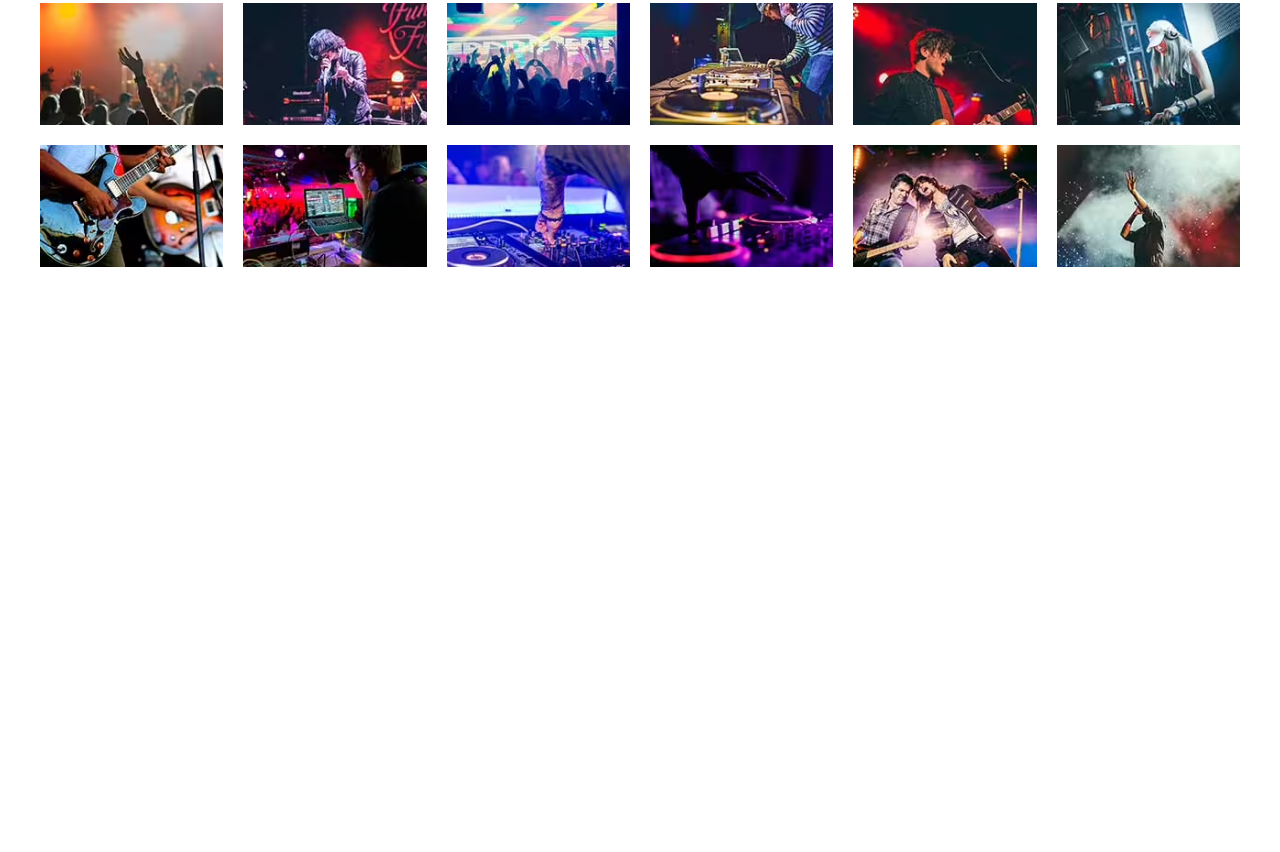
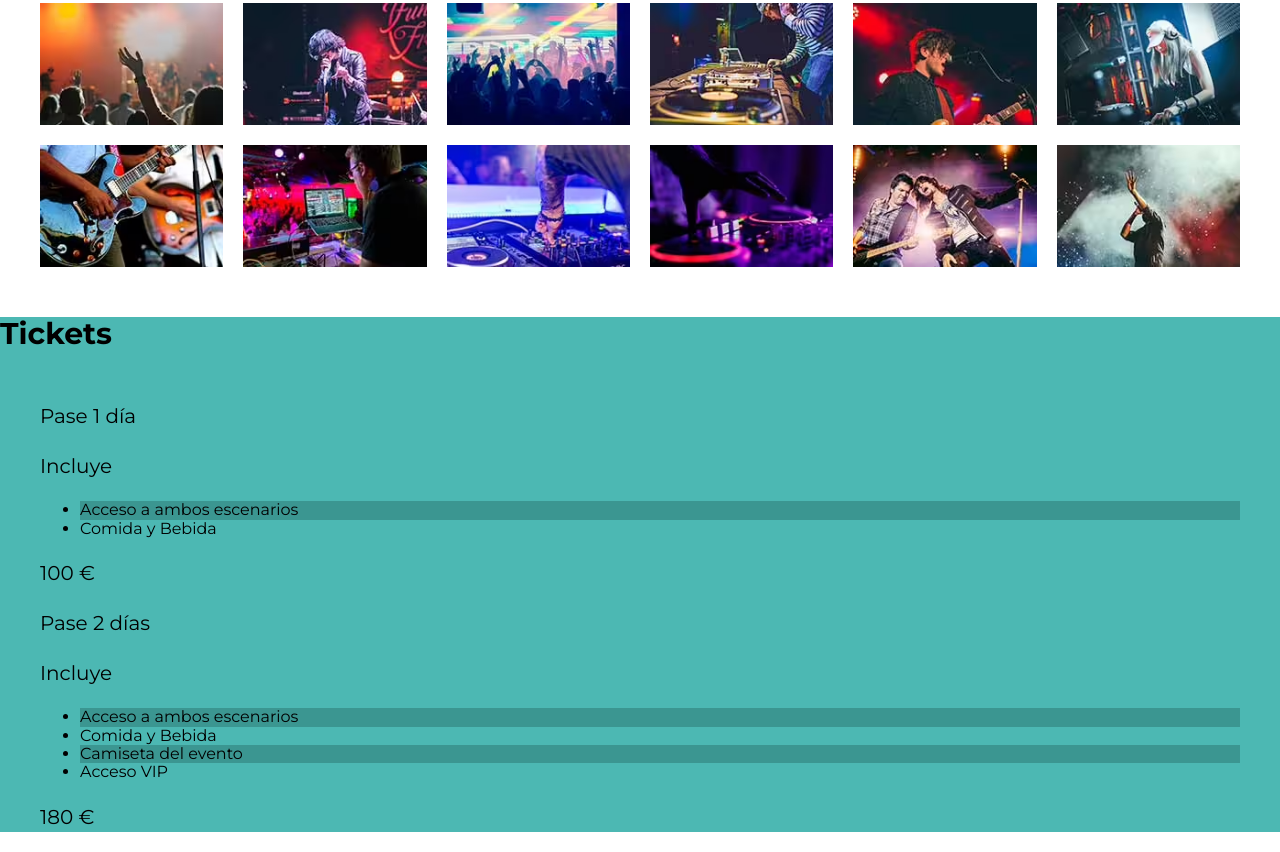
Before and after one commit to juanjopareja/music-festival-web, a website: page index.html in a window 1280 px wide. Shown: the part 2976-3828 px from the top of the page. Before the commit the page ends 3293 px from the top, so only its background shows below. Drawn offline with Linux system fonts and the light colour scheme.

Commit message:
Add ticket section text

```diff
--- a/index.html
+++ b/index.html
@@ -172,6 +172,52 @@
         <ul class="image-gallery"></ul>
     </section>
 
+    <section class="tickets bg-green">
+        <h3>Tickets</h3>
+
+        <div class="container tickets-container">
+            <div class="basic pass">
+                <p>Pase 1 día</p>
+
+                <header class="header-pass">
+                    <p>Incluye</p>
+                </header>
+
+                <div class="body-pass">
+                    <ul>
+                        <li>Acceso a ambos escenarios</li>
+                        <li>Comida y Bebida</li>
+                    </ul>
+                </div>
+
+                <footer class="footer-pass">
+                    <p>100 €</p>
+                </footer>
+            </div>
+
+            <div class="premium pass">
+                <p>Pase 2 días</p>
+
+                <header class="header-pass">
+                    <p>Incluye</p>
+                </header>
+
+                <div class="body-pass">
+                    <ul>
+                        <li>Acceso a ambos escenarios</li>
+                        <li>Comida y Bebida</li>
+                        <li>Camiseta del evento</li>
+                        <li>Acceso VIP</li>
+                    </ul>
+                </div>
+
+                <footer class="footer-pass">
+                    <p>180 €</p>
+                </footer>
+            </div>
+        </div>
+    </section>
+
     <script src="build/js/app.js"></script>
 </body>
 </html>
```
